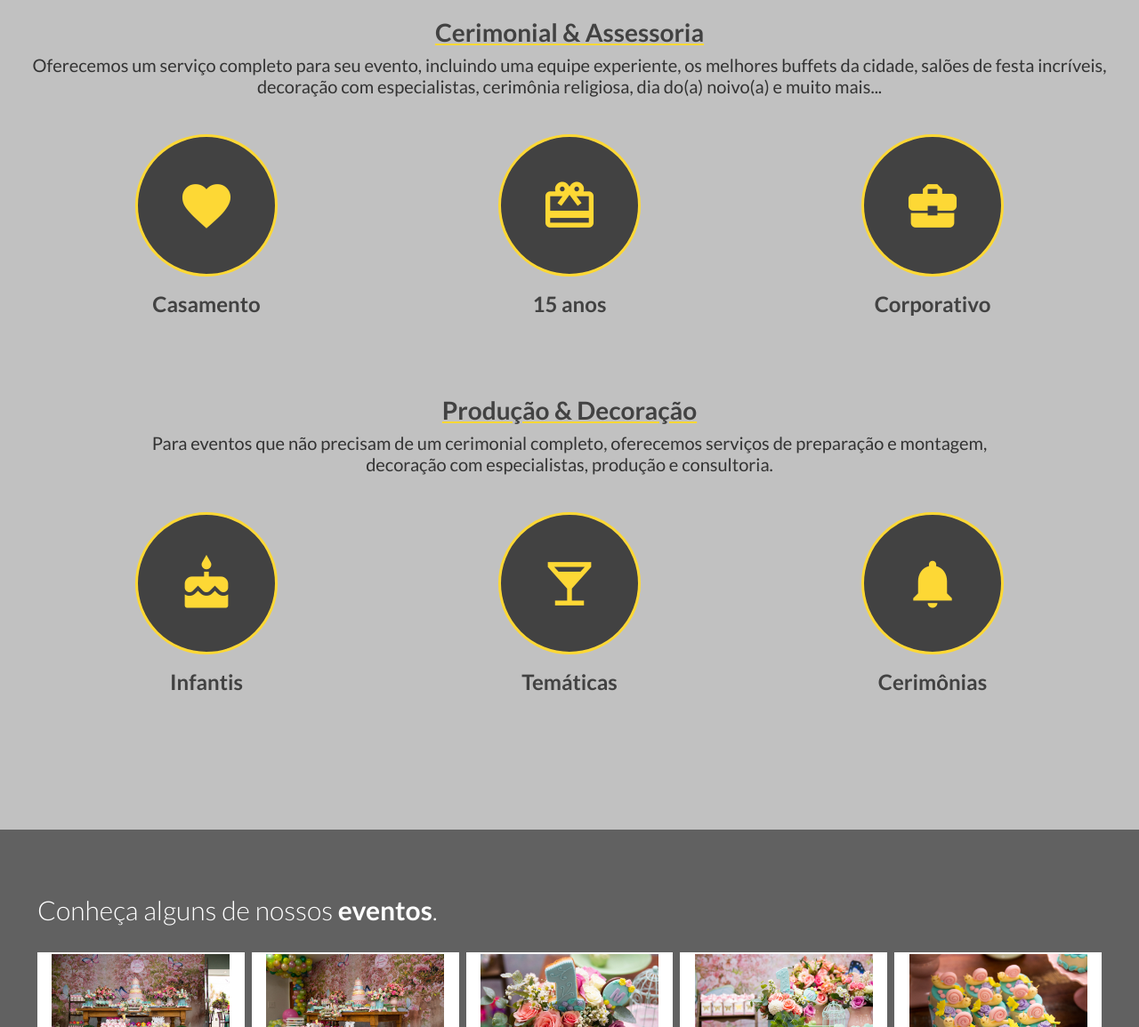
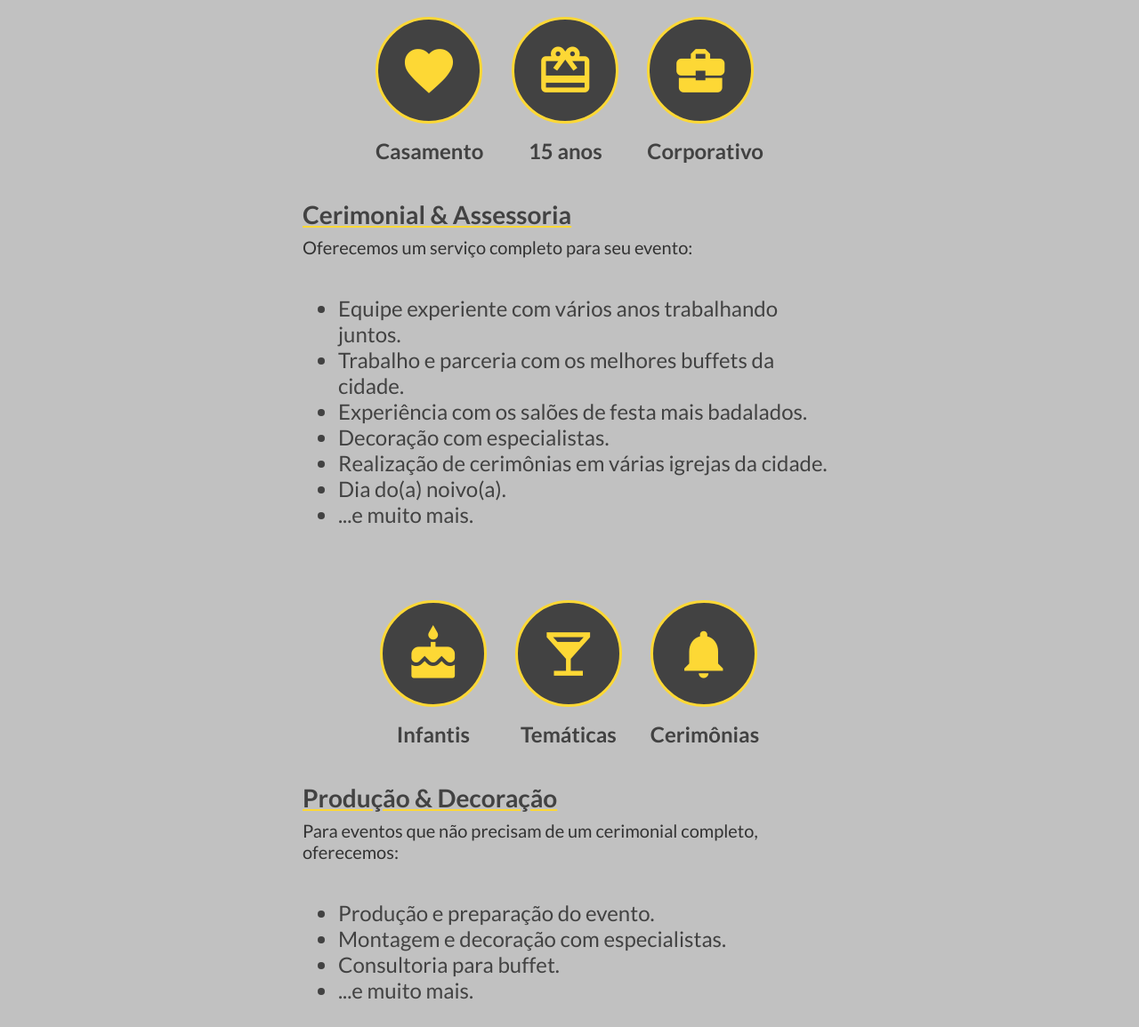
Before and after one commit to faelplg/alvania-lana, a plain HTML site: page index.html in a window 1280 px wide. Shown: the part 681-1836 px from the top of the page at 89% size. Drawn offline with Linux system fonts and the light colour scheme.

Commit message:
Atualizando site do Cerimonial Alvânia Lana.

```diff
--- a/index.html
+++ b/index.html
@@ -25,7 +25,7 @@
 
       <section class="section__cover">
         <div class="cover__concept">
-          <h1 id="business__concept">Experiências em alto nível</h1>
+          <h1 id="business__concept">Experiência em alto nível</h1>
           <h1 id="business__concept--sub">para seus eventos.</h1>
           <a href="#contact" class="mdc-button mdc-button--raised mdc-theme--secondary-bg mdc-theme--on-secondary" type="button" name="Peça seu orçamento">Peça um orçamento</a>
         </div>
@@ -37,42 +37,61 @@
       </section>
 
       <section id="services" class="section__services">
-        <h2 class="service__type">Cerimonial & Assessoria</h2>
-        <p class="service__description">Oferecemos um serviço completo para seu evento, incluindo uma equipe experiente, os melhores buffets da cidade, salões de festa incríveis, </br>decoração com especialistas, cerimônia religiosa, dia do(a) noivo(a) e muito mais...</p>
-        <div class="grid__services">
-          <div class="service__container">
+        <div class="service__icons">
+          <div class="icon__container">
             <div class="service material-icons">favorite</div>
             <h2 class="service__title">Casamento</h2>
           </div>
-          <div class="service__container">
+          <div class="icon__container">
             <div class="service material-icons">card_giftcard</div>
             <h2 class="service__title">15 anos</h2>
           </div>
-          <div class="service__container">
+          <div class="icon__container">
             <div class="service material-icons">business_center</div>
             <h2 class="service__title">Corporativo</h2>
           </div>
         </div>
-        <h2 class="service__type">Produção & Decoração</h2>
-        <p class="service__description">Para eventos que não precisam de um cerimonial completo, oferecemos serviços de preparação e montagem,</br>decoração com especialistas, produção e consultoria.</p>
-        <div class="grid__services">
-          <div class="service__container">
+        <div class="service__info">
+          <h2 class="service__type">Cerimonial & Assessoria</h2>
+          <p class="service__description">Oferecemos um serviço completo para seu evento:</p>
+          <ul>
+            <li>Equipe experiente com vários anos trabalhando juntos.</li>
+            <li>Trabalho e parceria com os melhores buffets da cidade.</li>
+            <li>Experiência com os salões de festa mais badalados.</li>
+            <li>Decoração com especialistas.</li>
+            <li>Realização de cerimônias em várias igrejas da cidade.</li>
+            <li>Dia do(a) noivo(a).</li>
+            <li>...e muito mais.</li>
+          </ul>
+        </div>
+        <div class="service__icons" style="margin-top: 42px;">
+          <div class="icon__container">
             <div class="service material-icons">cake</div>
             <h2 class="service__title">Infantis</h2>
           </div>
-          <div class="service__container">
+          <div class="icon__container">
             <div class="service material-icons">local_bar</div>
             <h2 class="service__title">Temáticas</h2>
           </div>
-          <div class="service__container">
+          <div class="icon__container">
             <div class="service material-icons">notifications</div>
             <h2 class="service__title">Cerimônias</h2>
           </div>
         </div>
+        <div class="service__info">
+          <h2 class="service__type">Produção & Decoração</h2>
+          <p class="service__description">Para eventos que não precisam de um cerimonial completo, oferecemos:</p>
+          <ul>
+            <li>Produção e preparação do evento.</li>
+            <li>Montagem e decoração com especialistas.</li>
+            <li>Consultoria para buffet.</li>
+            <li>...e muito mais.</li>
+          </ul>
+        </div>
       </section>
 
       <section id="events" class="section__gallery">
-        <p class="contact__header">Conheça alguns de nossos <strong>eventos</strong>.</p>
+        <p class="contact__header">Confira o nosso <strong>último evento</strong>.</p>
         <div id="images" class="grid__images">
           <div class="image__container"><img src="assets/manuella_01.jpg" alt="Aniversário - Manuella"></div>
           <div class="image__container"><img src="assets/manuella_02.jpg" alt="Aniversário - Manuella"></div>
--- a/styles.css
+++ b/styles.css
@@ -236,6 +236,10 @@ body, div, section {
   flex-flow: row;
   align-items: center; }
 
+@media only screen and (max-width: 599px) {
+  .section__header {
+    flex-flow: column; } }
+
 .section__header .header__title {
   flex: initial;
   display: flex;
@@ -259,8 +263,16 @@ body, div, section {
   align-items: center;
   padding: 42px 42px; }
 
+@media only screen and (max-width: 940px) {
+  .section__cover {
+    flex-flow: column; } }
+
 .section__cover .cover__concept {
   flex: initial; }
+
+@media only screen and (max-width: 940px) {
+  .section__cover .cover__concept {
+    margin-bottom: 32px; } }
 
 .section__cover .cover__picture {
   flex: auto;
@@ -283,21 +295,35 @@ body, div, section {
  * Landing Page - Services
  */
 .section__services {
-  padding: 64px 32px;
-  background-color: #C1C1C1; }
+  display: flex;
+  flex-flow: column;
+  align-items: center;
+  justify-content: center;
+  background-color: #C1C1C1;
+  padding: 64px 42px; }
 
-.grid__services {
-  display: -ms-grid;
-  display: grid;
-  -ms-grid-columns: (minmax(200px, 1fr))[3];
-  grid-template-columns: repeat(3, minmax(200px, 1fr));
-  grid-auto-rows: auto;
-  grid-gap: 8px;
-  margin-bottom: 80px; }
+.service__icons {
+  flex: initial;
+  display: flex;
+  flex-flow: row; }
+
+.icon__container {
+  margin: 16px; }
+
+.service__title {
+  color: #424242;
+  margin: 16px 0 8px 0;
+  text-align: center; }
+
+.service__info {
+  flex: auto;
+  color: #424242;
+  font-size: 24px;
+  margin: 0 42px;
+  width: 600px; }
 
 .service__type {
   color: #424242;
-  text-align: center;
   font-size: 28px;
   margin: 16px 0 8px 0;
   text-decoration: underline;
@@ -305,20 +331,13 @@ body, div, section {
           text-decoration-color: #fdd835; }
 
 .service__description {
-  text-align: center;
   color: #333333;
   font-size: 20px;
   margin: 0 0 42px 0; }
 
-.service__container {
-  display: flex;
-  flex-flow: column;
-  justify-content: center;
-  align-items: center; }
-
 .service {
-  height: 160px;
-  width: 160px;
+  height: 120px;
+  width: 120px;
   background-color: #424242;
   border-radius: 50%;
   border: 3px solid #fdd835;
@@ -331,10 +350,6 @@ body, div, section {
   font-size: 65px;
   color: #fdd835;
   fill: #fdd835; }
-
-.service__title {
-  color: #424242;
-  margin: 16px 0 8px 0; }
 
 /*
  * Landing Page - Gallery
@@ -349,7 +364,7 @@ body, div, section {
 .grid__images {
   display: -ms-grid;
   display: grid;
-  grid-template-columns: repeat(auto-fill, minmax(200px, 1fr));
+  grid-template-columns: repeat(auto-fit, minmax(200px, 1fr));
   grid-auto-rows: auto;
   grid-gap: 8px 8px;
   margin-bottom: 42px; }
```
